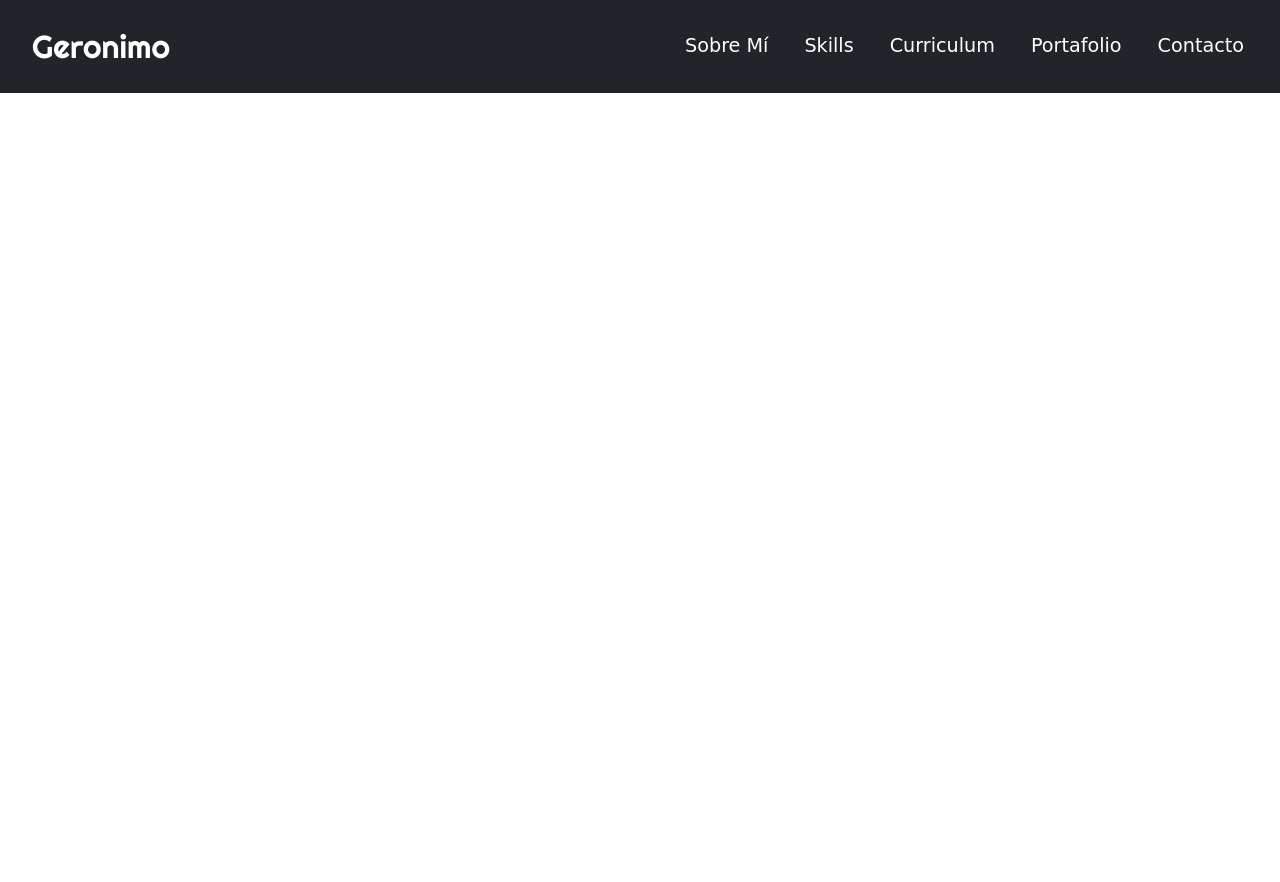
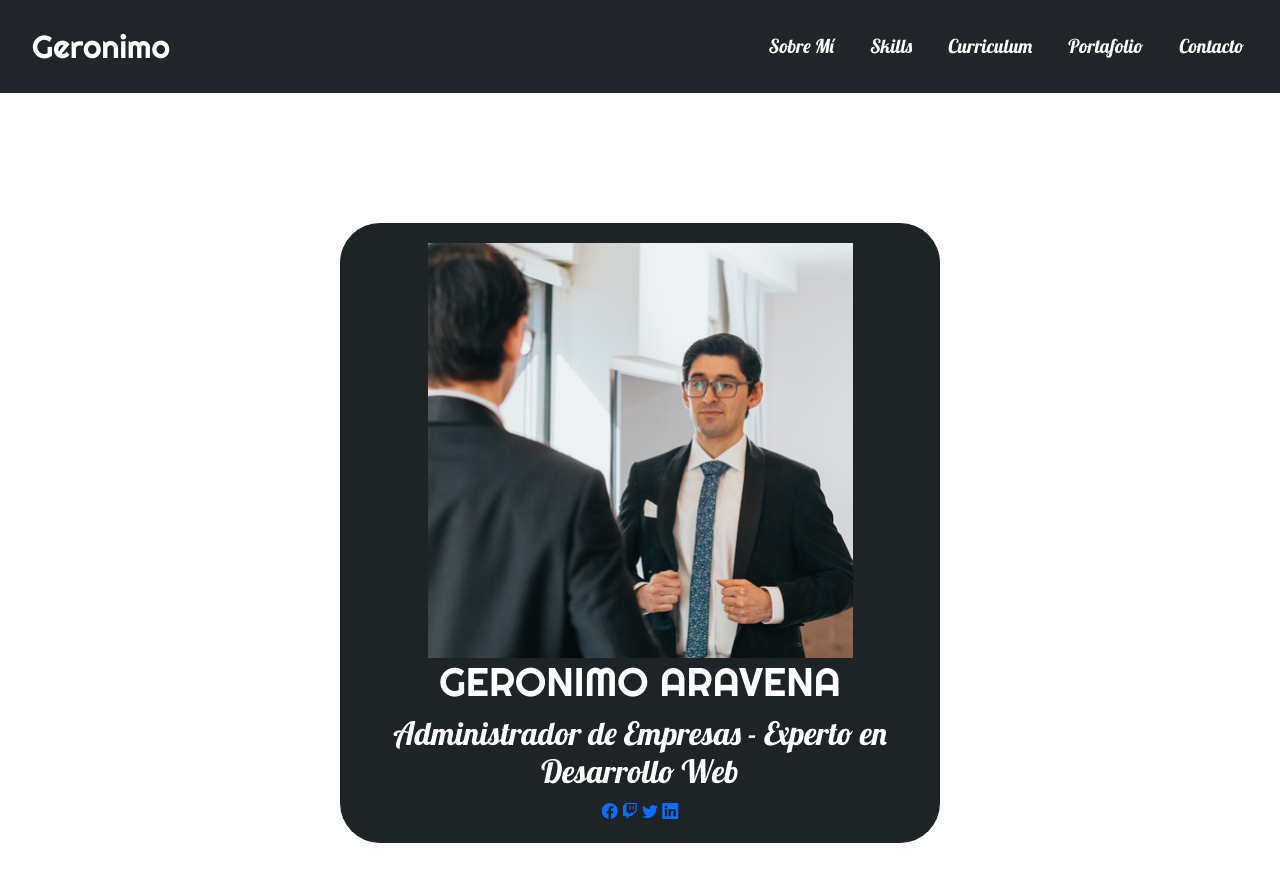
Before and after one commit to GeronimoAravena/GeronimoAravena.git.io, a plain HTML site: page index.html in a window 1280 px wide. Before the commit the page ends 800 px from the top, so only its background shows below. Drawn offline with nearby package versions, Linux system fonts and the light colour scheme; a web font is replaced by a local one.

Commit message:
Se incluye imagen del Encabezado junto con los datos basicos de redes sociales.

```diff
--- a/assets/ccs/style.css
+++ b/assets/ccs/style.css
@@ -18,13 +18,50 @@ font-family: 'Sedgwick Ave Display', cursive;*/
     padding-left: 20px;
     }
 #navbarSupportedContent{
-    font-family: var(--fontmain);
+    font-family: var(--fontsecondary);
     font-size: 1.2rem;
 
 }
 #navbarSupportedContent li{
     padding-left: 20px;
+    margin: auto;
+    text-align: none;
+
 }
 .Gero:hover {
     Color: white;
     }
+
+/*Inicio Seccion*/
+.InicioA {
+    background: linear-gradient (to top, rgba(30,35,38,.8),  rgba(30,35,38,1));
+    background-size: cover;
+    height: 110vh;
+    color: #fff;
+    display: flex;
+    align-items: center;
+    }
+
+    .InicioA .contenido-banner {
+        padding: 20px;
+        background-color: #1e2326;
+        max-width: 600px;
+        margin:auto;
+        text-align: center;
+        border-radius: 40px;
+    }
+    .contenedor-img {
+        padding-left: 0x;
+
+        }
+    .imgB {
+        object-fit: cover;
+        height: 415px;
+        width: 425px;
+    }
+    .Yo {
+        font-family: var(--fontfourth);
+    }
+    .Tu {
+        font-family: var(--fontsecondary);
+    }
--- a/index.html
+++ b/index.html
@@ -19,6 +19,8 @@
     <title>Portfolio</title>
 </head>
 <body>
+
+    <!-- Seccion Encabezado -->
     <div class="Navbar">
         <nav class="navbar navbar-expand-md navbar-dark bg-dark">
             <div class="container-fluid">
@@ -51,5 +53,22 @@
             </div>
         </nav>
     </div>
+
+    <!-- Inicio de La Pagina -->
+    <section class="InicioA" id="inicio">
+        <div class="contenido-banner">
+            <div class="contenedor-img">
+                <img class="imgB" src="assets/img/imgencabezado.jpg" alt="Imagen de Geronimo">
+            </div>
+            <h1 class="Yo">GERONIMO ARAVENA</h1>
+            <h2 class="Tu">Administrador de Empresas - Experto en Desarrollo Web</h2>
+            <div class="redes">
+                <a href="#"><i class="bi bi-facebook"></i></a>
+                <a href="#"><i class="bi bi-twitch"></i></a>
+                <a href="#"><i class="bi bi-twitter"></i></a>
+                <a href="#"><i class="bi bi-linkedin fa-3x"></i></a>
+            </div>
+        </div>
+    </section>
 </body>
 </html>
```
Also changed, not shown: assets/img/fondo.jpg (added), assets/img/imgencabezado.jpg (added).
